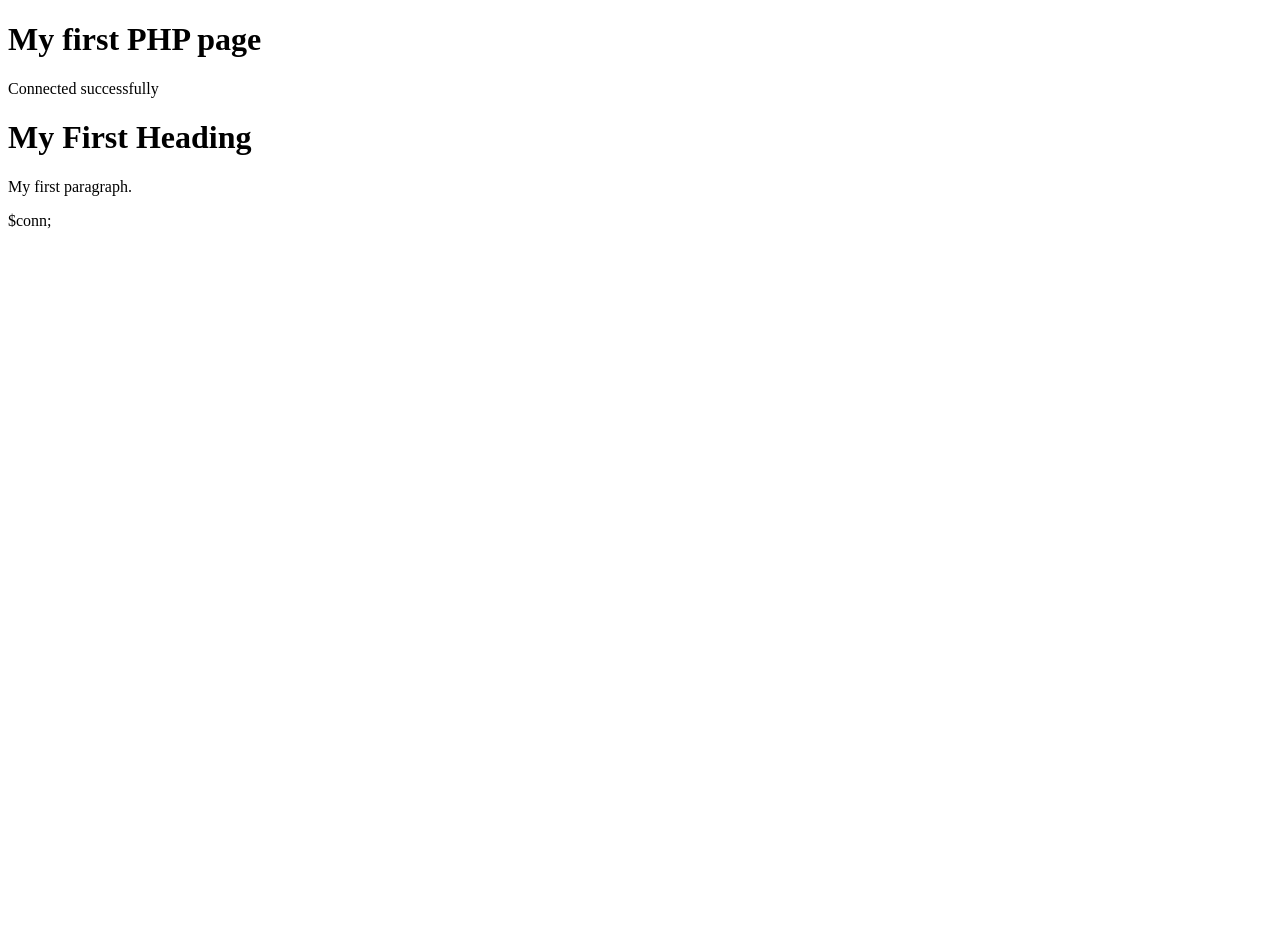
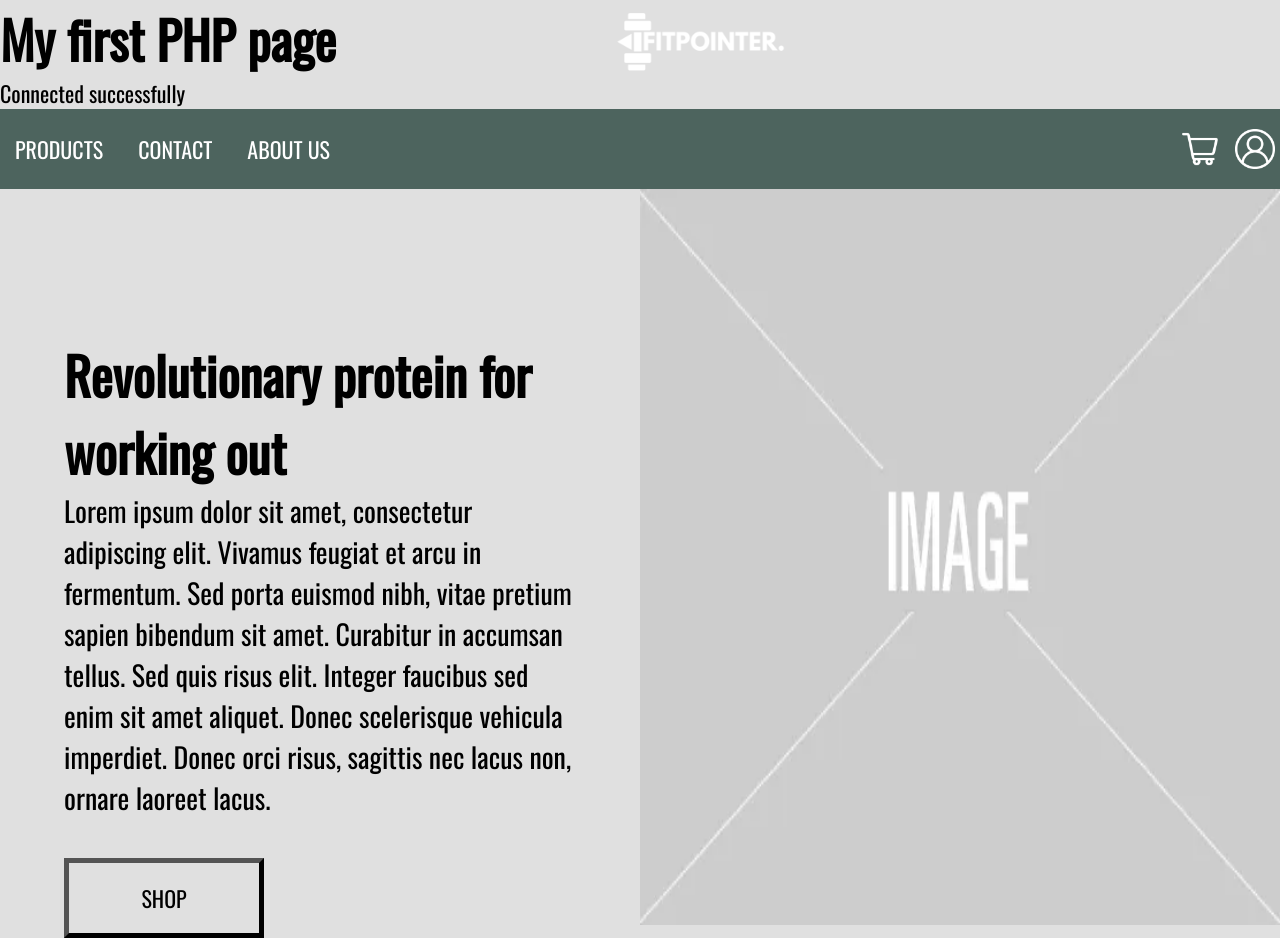
Before and after one commit to J-mastenbroek/WebTech, a PHP site: page / in a window 1280 px wide. Before the commit the page ends 229 px from the top, so only its background shows below. Run offline with PHP 8.4, Linux system fonts and the light colour scheme.

Commit message:
kk mitch

```diff
--- a/index.php
+++ b/index.php
@@ -5,13 +5,54 @@
 
 <!DOCTYPE html>
 <html>
+<head>
+    <meta charset="utf-8">
+    <meta name="viewport" content="width=device-width, initial-scale=1.0">
+    <title>Shop</title>
+    <link rel="stylesheet" href="style.css">
+    <link rel="stylesheet" href="https://use.fontawesome.com/releases/v5.7.2/css/all.css" crossorigin="anonymous">
+    <link href='https://fonts.googleapis.com/css?family=Oswald' rel='stylesheet'>
+</head>
 <body>
+    <header>
+            <nav>
+                <input type="checkbox" id="check">
+                <label for="check">
+                    <i class="fas fa-bars" id="btn"></i>
+                </label>
+                <img src="fitpointer_logo.jpg" class="logo">
+                <ul>
+                    <li><a href="#" class="item">Products</a></li>
+                    <li><a href="#" class="item">Contact</a></li>
+                    <li><a href="#" class = "item">About us</a></li>
+                </ul>
+                <div class="icontainer">
+                    <img src="shopping_cart_icon.png" class="icons">
+                    <img src="user_icon.png" class="icons">
+                </div>
+            </nav>
+    </header>
+    <div class="container">
+        <div class="left-container">
+            <article>
+                <h1>Revolutionary protein for working out</h1>
+                <p>Lorem ipsum dolor sit amet, consectetur adipiscing elit. Vivamus feugiat et arcu in fermentum.
+                    Sed porta euismod nibh, vitae pretium sapien bibendum sit amet. Curabitur in accumsan tellus.
+                    Sed quis risus elit. Integer faucibus sed enim sit amet aliquet. Donec scelerisque vehicula imperdiet.
+                    Donec orci risus, sagittis nec lacus non, ornare laoreet lacus.</p>
+                <button href="#">SHOP</button>
+            </article>
+        </div>
+        <div class="right-container">
+            <img src="placeholder.jpg" class="picture">
+            <div class="mobile">
+                <article>
+                    <h1 class="mobile" id="text">Revolutionary protein for working out</h1>
+                    <button href="#">SHOP</button>
+                </article>
+            </div>
+        </div>
+    </div>
+</body>
 
-<h1>My First Heading</h1>
-<p>My first paragraph.</p>
-
-<!-- Dit is voor connection met de database  -->
-$conn;
-
-</body>
 </html>
```
Also changed, not shown: fitpointer_logo.jpg (renamed from Homepage/fitpointer_logo.jpg), placeholder.jpg (renamed from Homepage/placeholder.jpg), shopping_cart_icon.png (renamed from Homepage/shopping_cart_icon.png), style.css (renamed from Homepage/style.css), user_icon.png (renamed from Homepage/user_icon.png).
